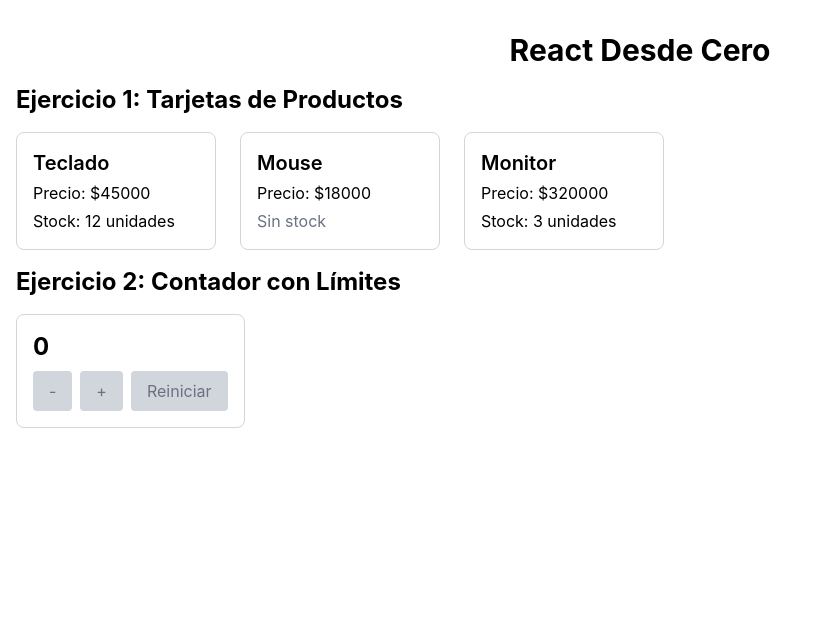
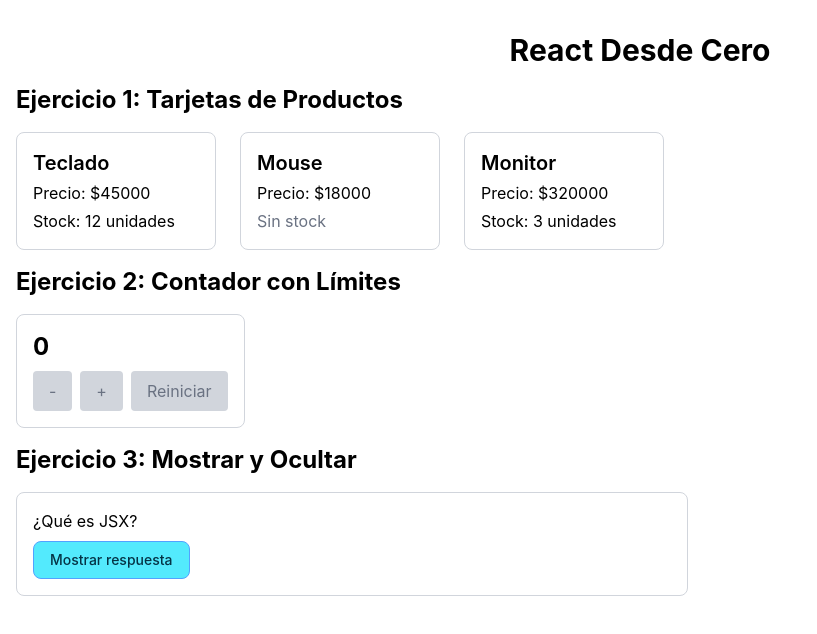
Before and after one commit to Ludcs/programacion4-react, a React (Vite) app: page / in a window 1280 px wide. Shown: the top 634 px of the page, without its empty margins (0-817 px from the left). Built offline with nearby package versions, Linux system fonts and the light colour scheme.

Commit message:
Ejercicio 3 resuelto

```diff
--- /dev/null
+++ b/ejercicios-basicos/Ej3.tsx
@@ -0,0 +1,24 @@
+import { useState } from "react";
+
+export default function MostrarYOcultar() {
+  const [mostrar, setMostrar] = useState(false);
+
+  return (
+    <div className="flex flex-col justify-center items-start gap-2 border border-solid border-gray-300 rounded-lg p-4 max-w-2xl">
+      <h1>¿Qué es JSX?</h1>
+      <button
+        type="button"
+        className="cursor-pointer rounded-lg border border-blue-400 bg-cyan-300 px-4 py-2 text-sm font-medium text-cyan-950 hover:bg-cyan-400"
+        onClick={() => setMostrar(!mostrar)}
+      >
+        {mostrar ? "Ocultar respuesta" : "Mostrar respuesta"}
+      </button>
+      {mostrar && (
+        <p className="text-gray-500">
+          Una sintaxis que permite escribir estructura parecida a HTML dentro de
+          Javascript. Se transforma en llamadas a funciones de React.
+        </p>
+      )}
+    </div>
+  );
+}
--- a/src/App.tsx
+++ b/src/App.tsx
@@ -1,6 +1,7 @@
 import "./App.css";
 import Producto from "../ejercicios-basicos/Ej1";
 import Contador from "../ejercicios-basicos/Ej2";
+import MostrarYOcultar from "../ejercicios-basicos/Ej3";
 
 const productos = [
   { nombre: "Teclado", precio: 45000, stock: 12 },
@@ -26,9 +27,17 @@ function App() {
         <h1 className="text-2xl font-bold mb-4">
           Ejercicio 2: Contador con Límites
         </h1>
-        <>
+        <div className="mb-4">
         <Contador />
-        </>
+        </div>
+        <h1 className="text-2xl font-bold mb-4">
+          Ejercicio 3: Mostrar y Ocultar
+        </h1>
+        <div className="mb-4">
+        <MostrarYOcultar />
+        </div>
+
+
       </main>
     </>
   );
```
